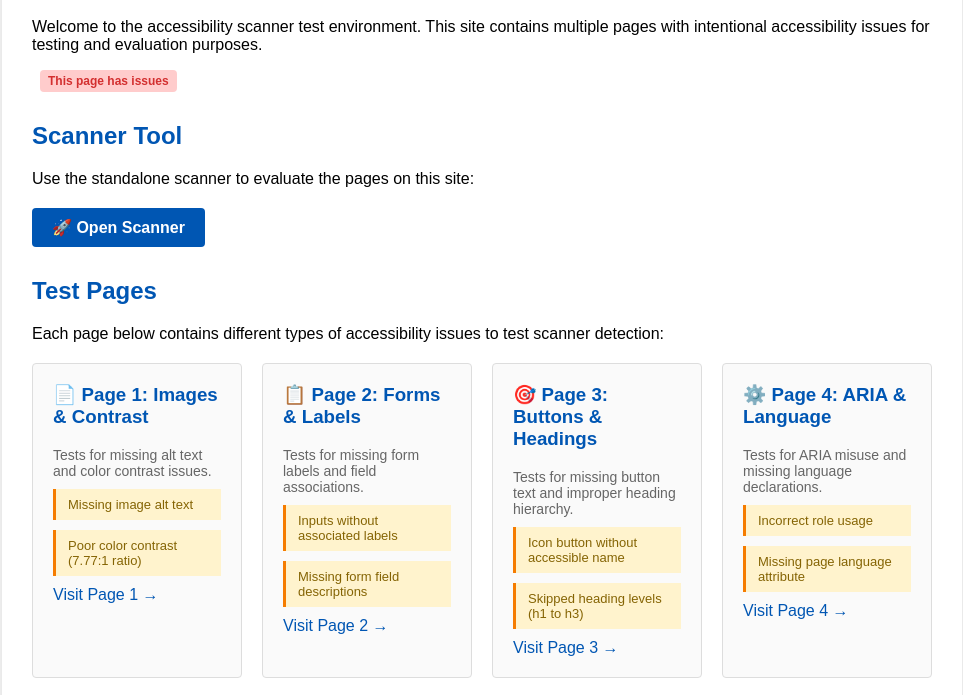
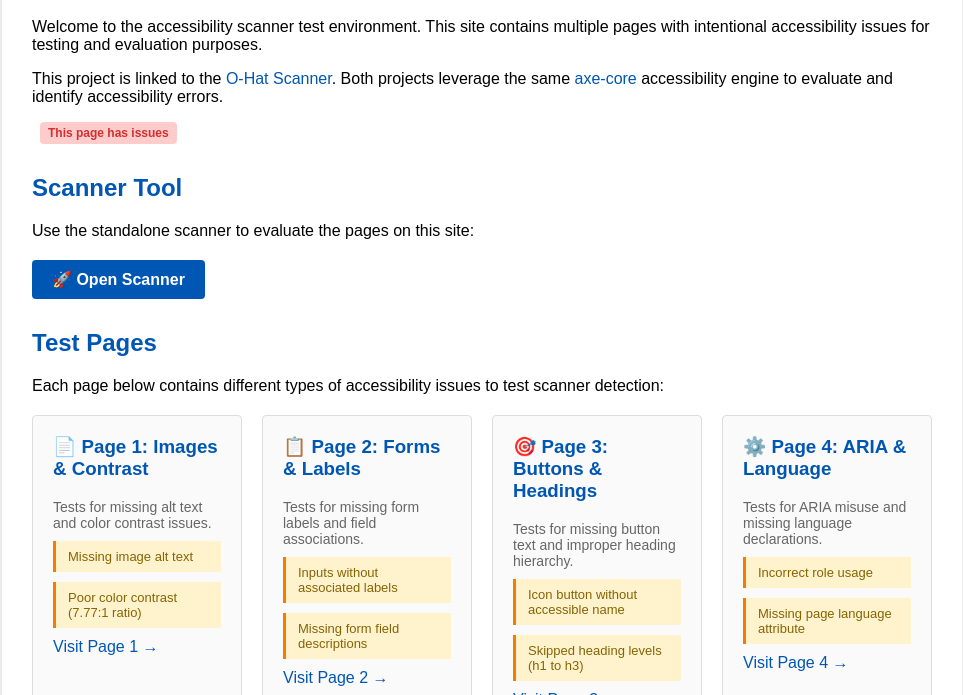
Before and after one commit to mgifford/o-hat-standalone, a plain HTML site: page index.html in a window 1280 px wide. Shown: the part 91-786 px from the top of the page, without its empty margins (158-1121 px from the left). Drawn offline with Linux system fonts and the light colour scheme.

Commit message:
Add cross-links and project context

```diff
--- a/index.html
+++ b/index.html
@@ -110,6 +110,8 @@
 
     <p>Welcome to the accessibility scanner test environment. This site contains multiple pages with intentional accessibility issues for testing and evaluation purposes.</p>
 
+    <p>This project is linked to the <a href="https://github.com/mgifford/o-hat-scanner/">O-Hat Scanner</a>. Both projects leverage the same <a href="https://www.deque.com/axe/">axe-core</a> accessibility engine to evaluate and identify accessibility errors.</p>
+
     <div class="error-badge">This page has issues</div>
 
     <h2>Scanner Tool</h2>
```
Also changed, not shown: a11y-scan.html (+2 -0 lines).
